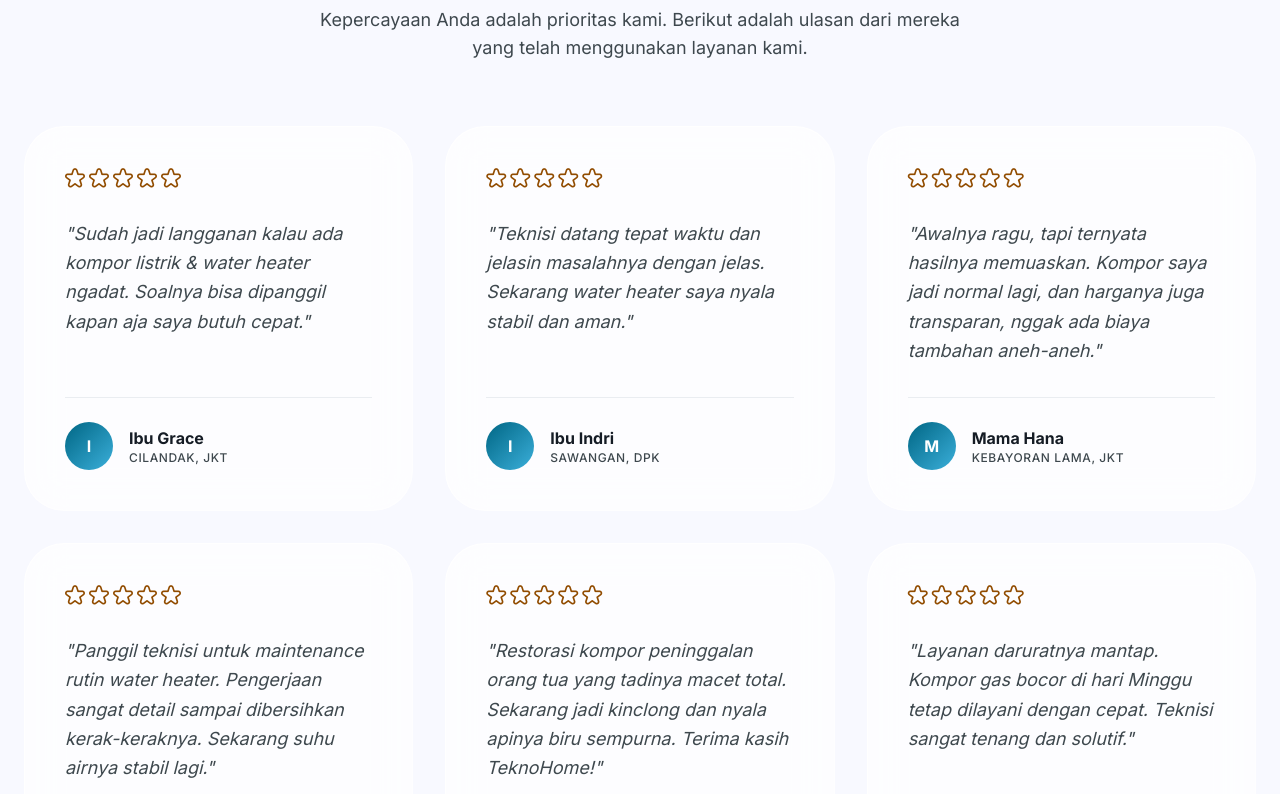
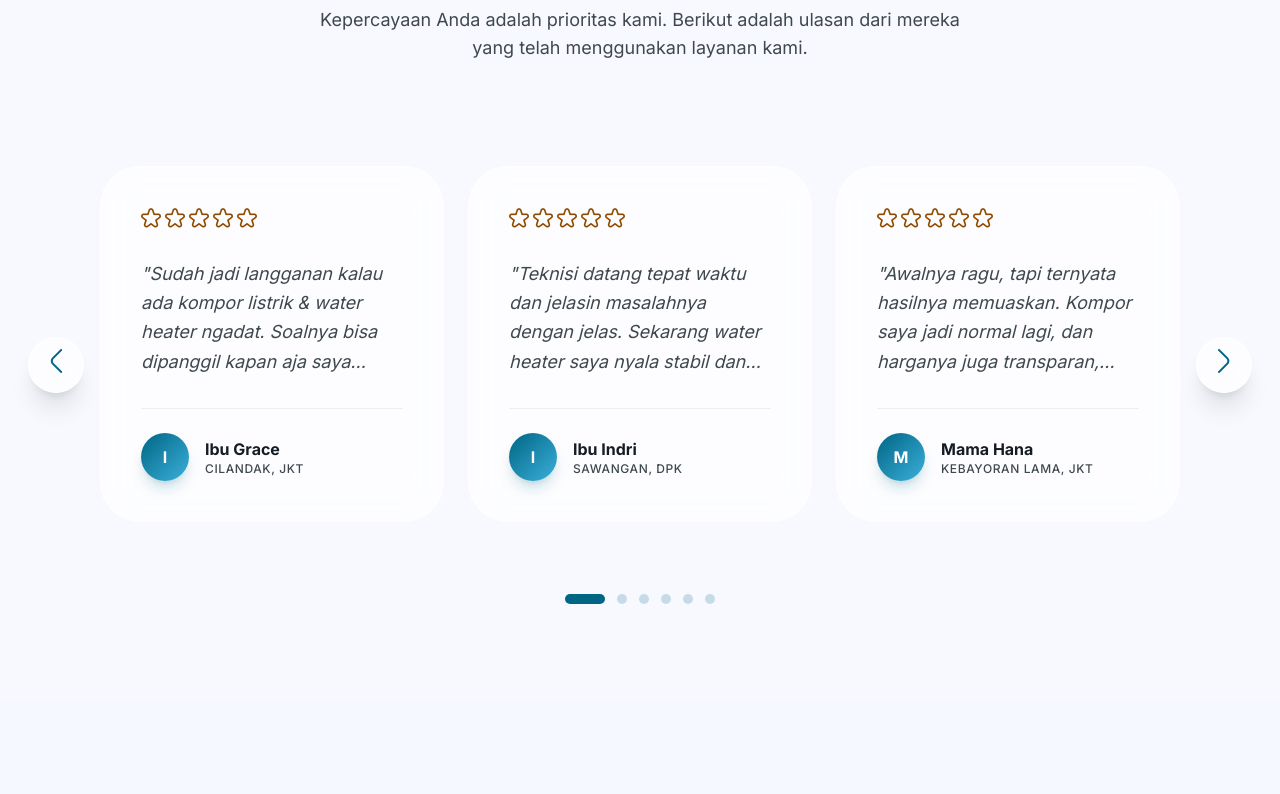
Before and after one commit to Ikhlasul-FZ/tekno-home, a Next.js app: page / in a window 1280 px wide. Shown: the part 5300-6094 px from the top of the page. Built offline with nearby package versions, Linux system fonts and the light colour scheme.

Commit message:
feat: redesign testimonials into interactive carousel

```diff
--- a/app/page.tsx
+++ b/app/page.tsx
@@ -3,6 +3,7 @@
 import Image from "next/image";
 import { useState, useEffect } from "react";
 import ProjectGrid from "@/components/ProjectGrid";
+import TestimonialCarousel from "@/components/TestimonialCarousel";
 
 
 
@@ -339,9 +340,9 @@ export default function Home() {
           </div>
         </section>
 
-        {/* Testimonials Section */}
-        <section id="testimonials" className="py-24 px-6 bg-surface">
-          <div className="max-w-7xl mx-auto">
+        {/* Testimonials Section (Carousel) */}
+        <section id="testimonials" className="py-24 px-6 bg-surface overflow-hidden">
+          <div className="max-w-7xl mx-auto relative">
             <div className="text-center mb-16 space-y-4">
               <div className="inline-block bg-secondary/10 text-secondary px-4 py-1.5 rounded-full font-bold text-xs uppercase tracking-widest">
                 Testimoni Pelanggan
@@ -350,34 +351,9 @@ export default function Home() {
               <p className="text-lg text-on-surface-variant max-w-2xl mx-auto">Kepercayaan Anda adalah prioritas kami. Berikut adalah ulasan dari mereka yang telah menggunakan layanan kami.</p>
             </div>
 
-            <div className="grid md:grid-cols-3 gap-8">
-              {[
-                { name: "Ibu Grace", loc: "Cilandak, Jkt", quote: "Sudah jadi langganan kalau ada kompor listrik & water heater ngadat. Soalnya bisa dipanggil kapan aja saya butuh cepat.", stars: 5 },
-                { name: "Ibu Indri", loc: "Sawangan, Dpk", quote: "Teknisi datang tepat waktu dan jelasin masalahnya dengan jelas. Sekarang water heater saya nyala stabil dan aman.", stars: 5 },
-                { name: "Mama Hana", loc: "Kebayoran lama, Jkt", quote: "Awalnya ragu, tapi ternyata hasilnya memuaskan. Kompor saya jadi normal lagi, dan harganya juga transparan, nggak ada biaya tambahan aneh-aneh.", stars: 5 },
-                { name: "Bpk. Hendra", loc: "Rungkut, Sby", quote: "Panggil teknisi untuk maintenance rutin water heater. Pengerjaan sangat detail sampai dibersihkan kerak-keraknya. Sekarang suhu airnya stabil lagi.", stars: 5 },
-                { name: "Ibu Maya", loc: "Gubeng, Sby", quote: "Restorasi kompor peninggalan orang tua yang tadinya macet total. Sekarang jadi kinclong dan nyala apinya biru sempurna. Terima kasih TeknoHome!", stars: 5 },
-                { name: "Bpk. Agus", loc: "Darmo, Sby", quote: "Layanan daruratnya mantap. Kompor gas bocor di hari Minggu tetap dilayani dengan cepat. Teknisi sangat tenang dan solutif.", stars: 5 }
-              ].map((t, i) => (
-                <div key={i} className="glass p-10 rounded-[40px] border border-primary/5 hover:border-primary/20 transition-all duration-500 relative flex flex-col group">
-                  <div className="flex gap-1 mb-6">
-                    {[...Array(t.stars)].map((_, j) => (
-                      <i key={j} className="fi fi-rr-star text-secondary text-xl"></i>
-                    ))}
-                  </div>
-
-                  <p className="text-on-surface-variant text-lg italic leading-relaxed mb-8 flex-1">"{t.quote}"</p>
-                  <div className="flex items-center gap-4 border-t border-outline-variant/30 pt-6">
-                    <div className="w-12 h-12 bg-gradient-primary rounded-full flex items-center justify-center text-white font-bold">
-                      {t.name.charAt(0)}
-                    </div>
-                    <div>
-                      <h4 className="font-bold text-on-surface">{t.name}</h4>
-                      <p className="text-xs text-on-surface-variant font-medium uppercase tracking-wider">{t.loc}</p>
-                    </div>
-                  </div>
-                </div>
-              ))}
+            {/* Carousel Container */}
+            <div className="relative group px-4 md:px-16">
+              <TestimonialCarousel />
             </div>
           </div>
         </section>
--- /dev/null
+++ b/components/TestimonialCarousel.tsx
@@ -0,0 +1,110 @@
+"use client";
+
+import { useState, useEffect } from "react";
+
+export default function TestimonialCarousel() {
+  const testimonials = [
+    { name: "Ibu Grace", loc: "Cilandak, Jkt", quote: "Sudah jadi langganan kalau ada kompor listrik & water heater ngadat. Soalnya bisa dipanggil kapan aja saya butuh cepat.", stars: 5 },
+    { name: "Ibu Indri", loc: "Sawangan, Dpk", quote: "Teknisi datang tepat waktu dan jelasin masalahnya dengan jelas. Sekarang water heater saya nyala stabil dan aman.", stars: 5 },
+    { name: "Mama Hana", loc: "Kebayoran lama, Jkt", quote: "Awalnya ragu, tapi ternyata hasilnya memuaskan. Kompor saya jadi normal lagi, dan harganya juga transparan, nggak ada biaya tambahan aneh-aneh.", stars: 5 },
+    { name: "Bpk. Hendra", loc: "Rungkut, Sby", quote: "Panggil teknisi untuk maintenance rutin water heater. Pengerjaan sangat detail sampai dibersihkan kerak-keraknya. Sekarang suhu airnya stabil lagi.", stars: 5 },
+    { name: "Ibu Maya", loc: "Gubeng, Sby", quote: "Restorasi kompor peninggalan orang tua yang tadinya macet total. Sekarang jadi kinclong dan nyala apinya biru sempurna. Terima kasih TeknoHome!", stars: 5 },
+    { name: "Bpk. Agus", loc: "Darmo, Sby", quote: "Layanan daruratnya mantap. Kompor gas bocor di hari Minggu tetap dilayani dengan cepat. Teknisi sangat tenang dan solutif.", stars: 5 }
+  ];
+
+  const [currentIndex, setCurrentIndex] = useState(0);
+  const [itemsPerView, setItemsPerView] = useState(3);
+
+  useEffect(() => {
+    const handleResize = () => {
+      if (window.innerWidth < 768) setItemsPerView(1);
+      else if (window.innerWidth < 1024) setItemsPerView(2);
+      else setItemsPerView(3);
+    };
+    handleResize();
+    window.addEventListener("resize", handleResize);
+    return () => window.removeEventListener("resize", handleResize);
+  }, []);
+
+  const totalPages = Math.ceil(testimonials.length / itemsPerView);
+
+  const next = () => {
+    setCurrentIndex((prev) => (prev + 1) % testimonials.length);
+  };
+
+  const prev = () => {
+    setCurrentIndex((prev) => (prev - 1 + testimonials.length) % testimonials.length);
+  };
+
+  // Calculate visible testimonials (looping logic or just slide)
+  // For simplicity, we'll use a sliding window approach with transform
+
+  return (
+    <div className="relative">
+      <div className="overflow-hidden py-10">
+        <div
+          className="flex transition-transform duration-700 ease-in-out"
+          style={{
+            transform: `translateX(-${currentIndex * (100 / itemsPerView)}%)`,
+          }}
+        >
+          {testimonials.map((t, i) => (
+            <div
+              key={i}
+              className="px-3 flex-shrink-0"
+              style={{ width: `${100 / itemsPerView}%` }}
+            >
+              <div className="glass p-8 md:p-10 rounded-[40px] border border-primary/5 hover:border-primary/20 transition-all duration-500 h-full flex flex-col group min-h-[350px]">
+                <div className="flex gap-1 mb-6">
+                  {[...Array(t.stars)].map((_, j) => (
+                    <i key={j} className="fi fi-rr-star text-secondary text-xl"></i>
+                  ))}
+                </div>
+
+                <p className="text-on-surface-variant text-lg italic leading-relaxed mb-8 flex-1 line-clamp-4">"{t.quote}"</p>
+
+                <div className="flex items-center gap-4 border-t border-outline-variant/30 pt-6 mt-auto">
+                  <div className="w-12 h-12 bg-gradient-primary rounded-full flex items-center justify-center text-white font-bold shadow-lg shadow-primary/20">
+                    {t.name.charAt(0)}
+                  </div>
+                  <div>
+                    <h4 className="font-bold text-on-surface">{t.name}</h4>
+                    <p className="text-xs text-on-surface-variant font-medium uppercase tracking-wider">{t.loc}</p>
+                  </div>
+                </div>
+              </div>
+            </div>
+          ))}
+        </div>
+      </div>
+
+      {/* Navigation Buttons */}
+      <button
+        onClick={prev}
+        className="absolute left-[-20px] md:left-[-60px] top-1/2 -translate-y-1/2 w-14 h-14 rounded-full glass border border-primary/10 flex items-center justify-center text-primary hover:bg-primary hover:text-white transition-all shadow-xl z-20 group active:scale-90"
+      >
+        <i className="fi fi-rr-angle-left text-2xl group-hover:-translate-x-1 transition-transform"></i>
+      </button>
+
+      <button
+        onClick={next}
+        className="absolute right-[-20px] md:right-[-60px] top-1/2 -translate-y-1/2 w-14 h-14 rounded-full glass border border-primary/10 flex items-center justify-center text-primary hover:bg-primary hover:text-white transition-all shadow-xl z-20 group active:scale-90"
+      >
+        <i className="fi fi-rr-angle-right text-2xl group-hover:translate-x-1 transition-transform"></i>
+      </button>
+
+      {/* Indicators */}
+      <div className="flex justify-center gap-3 mt-8">
+        {testimonials.map((_, i) => (
+          <button
+            key={i}
+            onClick={() => setCurrentIndex(i)}
+            className={`h-2.5 rounded-full transition-all duration-500 ${
+              currentIndex === i ? "w-10 bg-primary" : "w-2.5 bg-primary/20"
+            }`}
+          ></button>
+        ))}
+      </div>
+    </div>
+  );
+}
```
